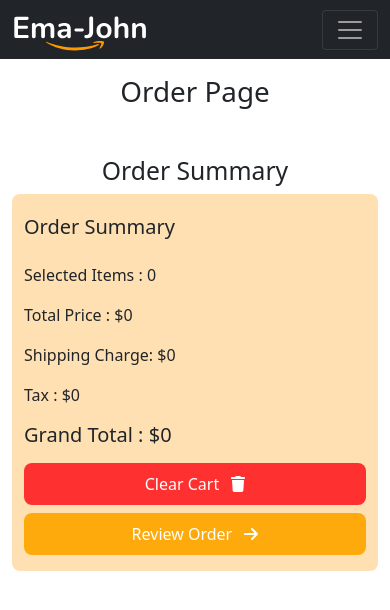
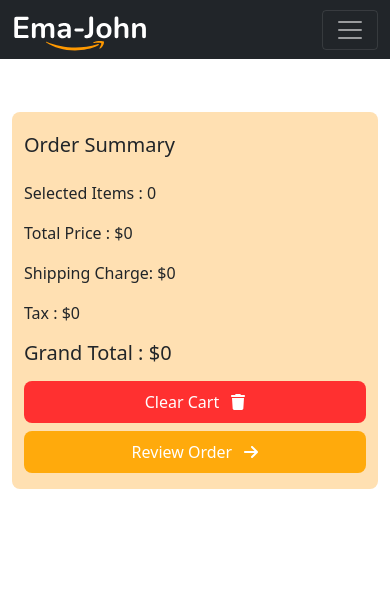
Before and after one commit to EmtiazHossainE2/ema-john, a React (Create React App) app: page /orders in a window 390 px wide. Shown: the top 610 px of the page. Built offline with nearby package versions, Linux system fonts and the light colour scheme.

Commit message:
Implement Review Item

```diff
--- /dev/null
+++ b/src/components/OrderSummary/OrderSummary.css
@@ -0,0 +1,26 @@
+.order-container {
+    display: flex;
+    align-items: center;
+    justify-content: space-evenly;
+    border: 2px solid rgb(203, 195, 195);
+    border-radius: 10px;
+    padding: 0;
+
+}
+
+.product-container {
+    display: flex;
+    align-items: center;
+}
+
+.order-img {
+    width: 80px;
+    height: 80px;
+    border-radius: 20%;
+}
+
+.deleteIcon {
+    font-size: 25px;
+    color: red;
+    cursor: pointer;
+}
--- a/src/components/OrderSummary/OrderSummary.js
+++ b/src/components/OrderSummary/OrderSummary.js
@@ -1,9 +1,26 @@
 import React from 'react';
+import './OrderSummary.css';
+import { faTrash } from '@fortawesome/free-solid-svg-icons';
+import { FontAwesomeIcon } from '@fortawesome/react-fontawesome';
 
-const OrderSummary = () => {
+const OrderSummary = (props) => {
+    const { img, name, price, quantity, shipping } = props.product
     return (
         <div>
-            <h2>Order Summary</h2>
+            <div className="row container order-container mb-4 mt-3">
+                <div className="col-lg-11 col-sm-10 product-container ">
+                    <div><img className='order-img me-5' src={img} alt="" /></div>
+                    <div>
+                        <h5 className='mt-3' title={name}>{name.length > 20 ? name.slice(0, 20) + '...' : name}</h5>
+                        <p className='p-0 m-0'><small>Quantity : {quantity}</small></p>
+                        <p className='p-0 m-0'>Price : <span className='text-warning fs-5 fw-bold'>${price}</span></p>
+                        <p>Shipping Charge: ${shipping}</p>
+                    </div>
+                </div>
+                <div className="col-lg-1 col-sm-2 ">
+                    <FontAwesomeIcon className='deleteIcon' icon={faTrash}></FontAwesomeIcon>
+                </div>
+            </div>
         </div>
     );
 };
--- /dev/null
+++ b/src/components/Orders/Orders.css
@@ -0,0 +1,12 @@
+@media only screen and (max-width: 768px) {
+    .orders-container {
+        display: flex;
+        flex-direction: column;
+        flex-direction: column-reverse
+    }
+
+    .cart-container2 {
+        padding-top: 5px;
+        position: sticky;
+    }
+}
--- a/src/components/Orders/Orders.js
+++ b/src/components/Orders/Orders.js
@@ -2,21 +2,25 @@ import React from 'react';
 import useCart from '../../hooks/useCart';
 import useProducts from '../../hooks/useProducts';
 import Cart from '../Cart/Cart';
-import OrderItems from '../OrderItems/OrderItems';
 import OrderSummary from '../OrderSummary/OrderSummary';
+import './Orders.css'
 
 const Orders = () => {
     const [products, setProducts] = useProducts()
     const [cart, setCart] = useCart(products)
     return (
         <div>
-            <h1 className='text-center my-3'>Order Page</h1>
-            <div className="container">
-                <div className="row  mt-5">
-                    <div className="col-lg-6 text-center">
-                        <OrderSummary></OrderSummary>
+            <div className="container my-5">
+                <div className="row  mt-3 orders-container">
+                    <div className="col-lg-8 col-ms-6">
+                        {
+                            cart.map(product => <OrderSummary
+                                key={product.id}
+                                product={product}
+                            ></OrderSummary>)
+                        }
                     </div>
-                    <div className="col-lg-6">
+                    <div className="col-lg-4 col-md-6 cart-container2">
                         <Cart cart={cart}></Cart>
                     </div>
                 </div>
```
Also changed, not shown: src/components/OrderItems/OrderItems.js (deleted).
